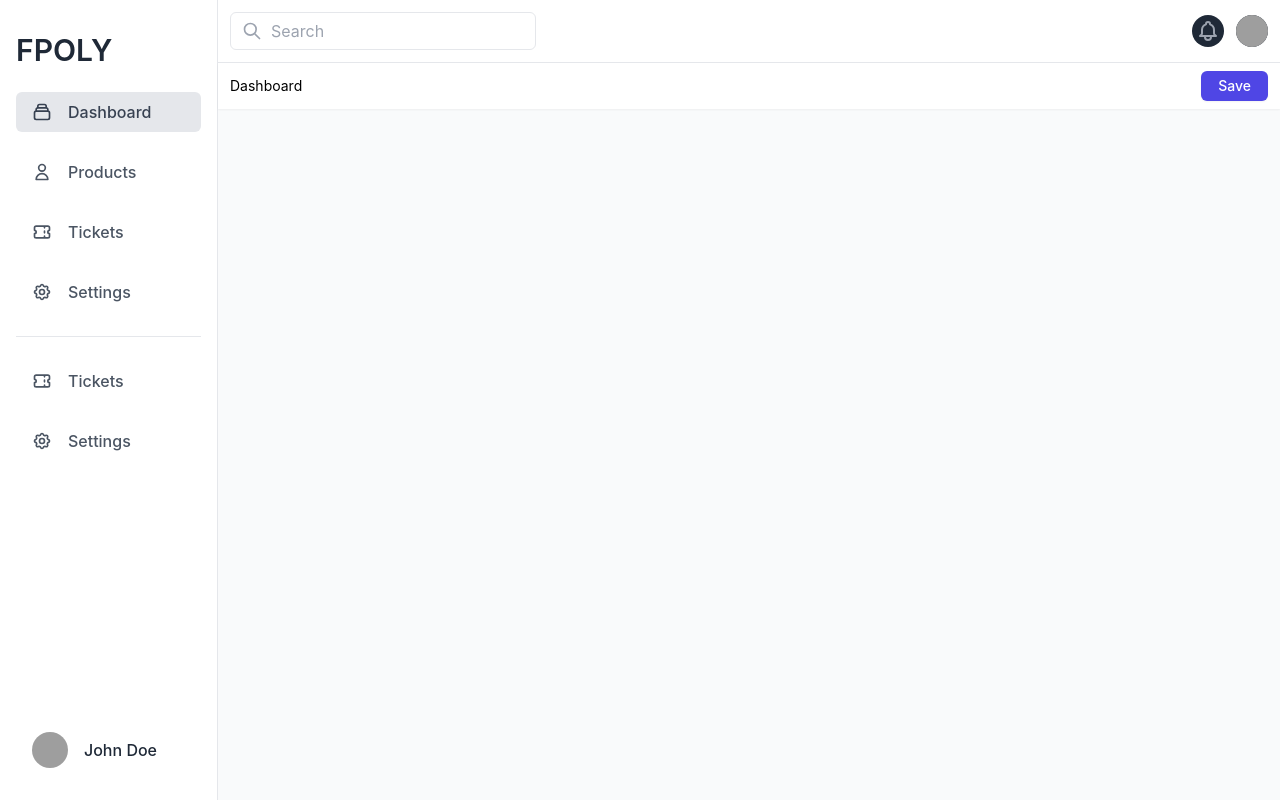
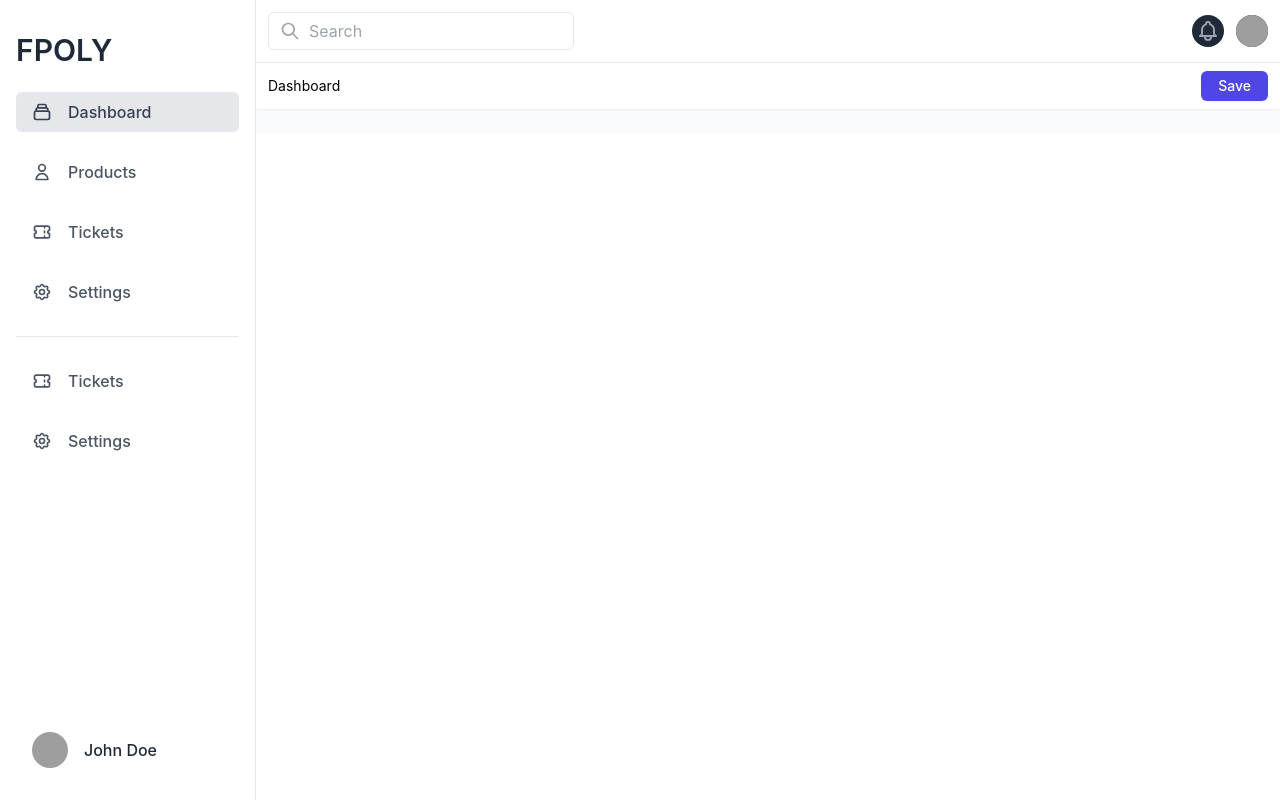
Before and after one commit to LeVanTuan02/typescript-lab, a React (Vite) app: page /admin/dashboard in a window 1280 px wide. Built offline with nearby package versions, Linux system fonts and the light colour scheme; grey boxes are pictures that could not be loaded.

Commit message:
style: update layout admin

```diff
--- a/src/pages/layouts/AdminLayout.tsx
+++ b/src/pages/layouts/AdminLayout.tsx
@@ -3,7 +3,7 @@ import { Link, NavLink, Outlet } from "react-router-dom";
 const AdminLayout = () => {
     return (
         <div className="flex">
-            <aside className="flex flex-col w-64 h-screen px-4 py-8 bg-white border-r dark:bg-gray-800 dark:border-gray-600">
+            <aside className="fixed top-0 left-0 bottom-0 flex flex-col w-64 h-screen px-4 py-8 bg-white border-r dark:bg-gray-800 dark:border-gray-600">
                 <h2 className="text-3xl font-semibold text-gray-800 dark:text-white">
                     <NavLink to="/">FPOLY</NavLink>
                 </h2>
@@ -57,7 +57,7 @@ const AdminLayout = () => {
                 </div>
             </aside>
 
-            <div className="w-full bg-gray-50">
+            <div className="w-full bg-gray-50 ml-64">
                 <nav className="bg-white border-b px-3 py-3 flex justify-between">
                     <div className="relative">
                         <span className="absolute inset-y-0 left-0 flex items-center pl-3">
```
